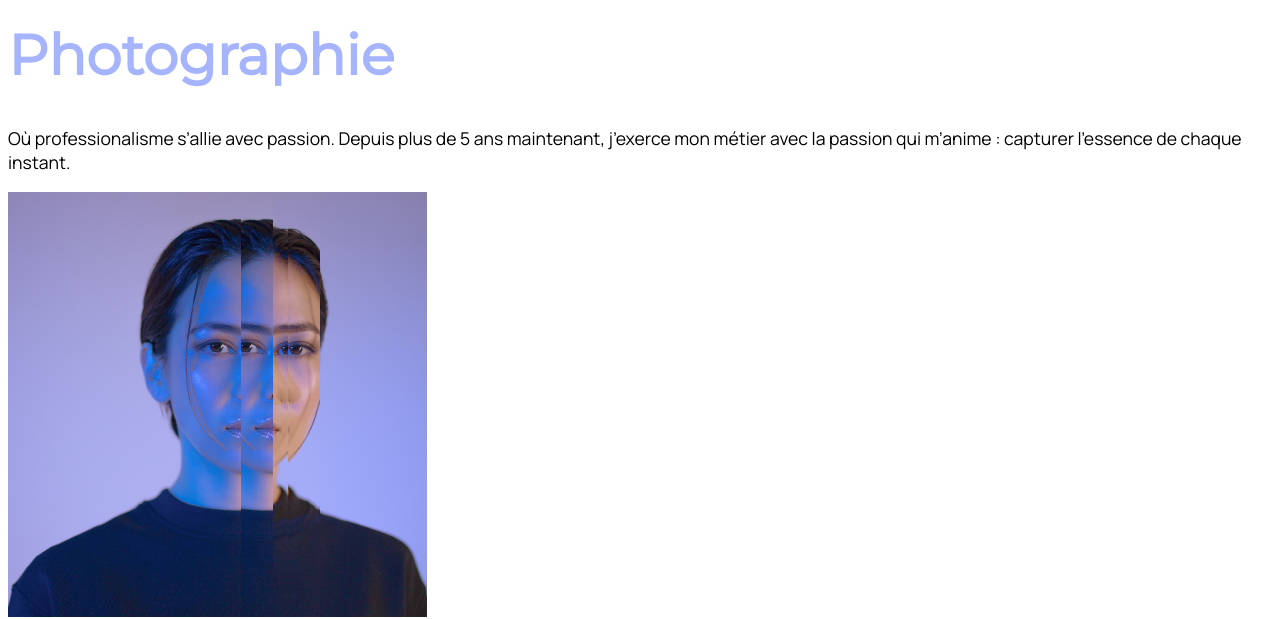
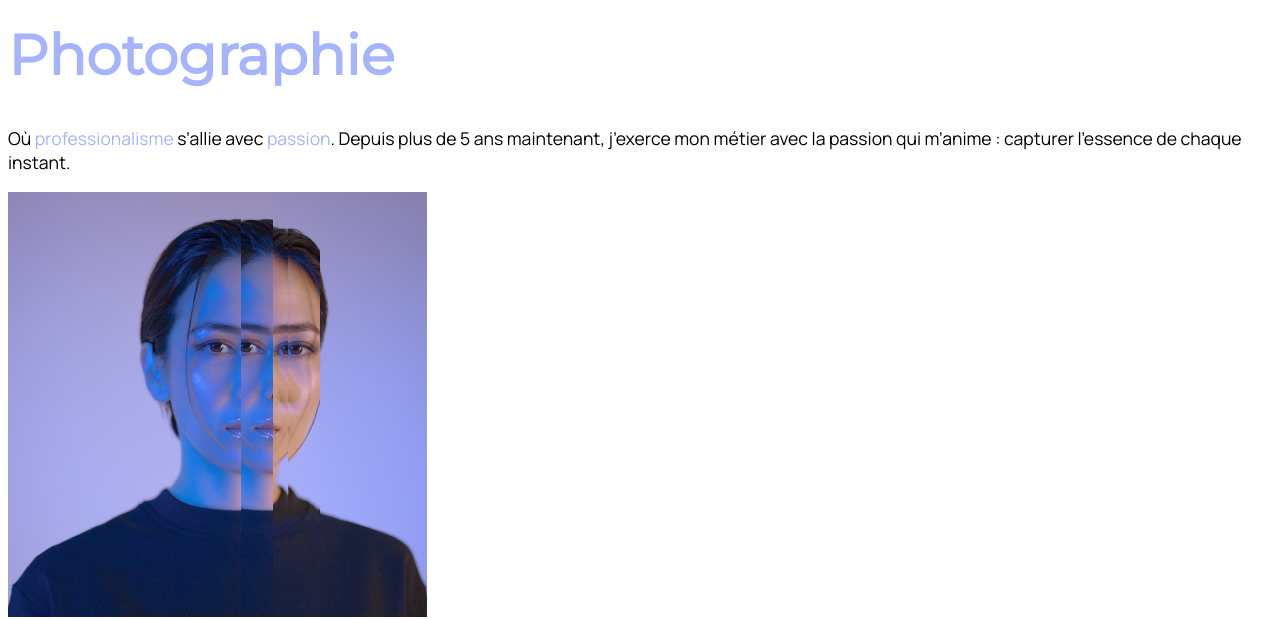
Before and after one commit to DorianA37/site-photographe, a plain HTML site: page index.html in a window 1280 px wide. Shown: the part 75-694 px from the top of the page. Drawn offline with Linux system fonts and the light colour scheme.

Commit message:
span -> em

```diff
--- a/index.html
+++ b/index.html
@@ -20,10 +20,9 @@
     </div>
     <h1>Photographie</h1>
     <p>
-      Où <span class="important">professionalisme</span> s’allie avec
-      <span class="important">passion</span>. Depuis plus de 5 ans maintenant,
-      j’exerce mon métier avec la passion qui m’anime : capturer l’essence de
-      chaque instant.
+      Où <em>professionalisme</em> s’allie avec <em>passion</em>. Depuis plus de
+      5 ans maintenant, j’exerce mon métier avec la passion qui m’anime :
+      capturer l’essence de chaque instant.
     </p>
     <img
       src="images/robbie-lens.png"
```
